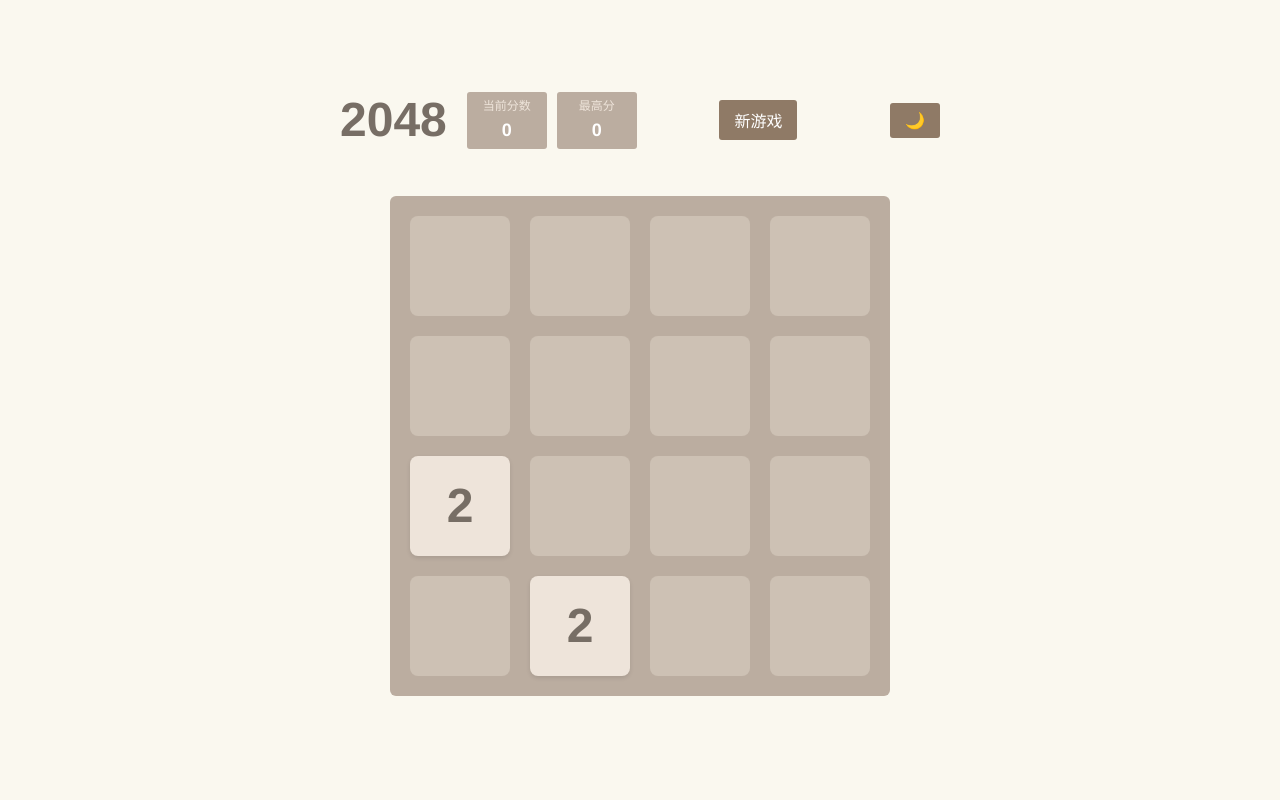
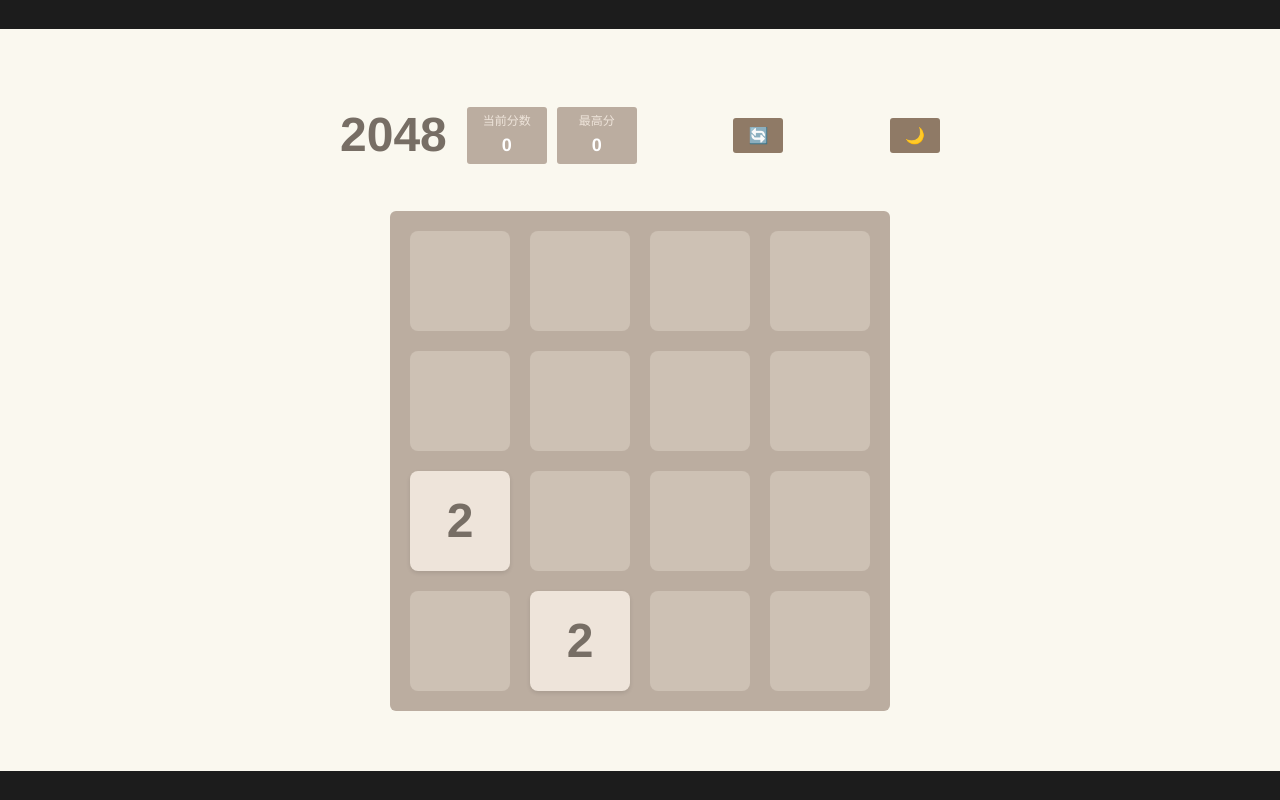
Before and after one commit to Alexzzl/2048_game, a React (Vite) app: page / in a window 1280 px wide. Built offline with nearby package versions, Linux system fonts and the light colour scheme.

Commit message:
feat(主题): 添加主题切换功能并调整样式
- 在App组件中添加主题切换逻辑，支持亮色和暗色主题
- 调整Game2048组件的样式，包括按钮图标和边距

```diff
--- a/src/App.tsx
+++ b/src/App.tsx
@@ -1,13 +1,19 @@
 import Game2048 from './components/Game2048'
+import { useEffect, useState } from 'react'
 
 function App() {
+  const [theme] = useState<'light' | 'dark'>('dark'); // 根据实际主题状态修改
+
+  useEffect(() => {
+    document.body.className = theme + '-theme';
+  }, [theme]);
+
   return (
     <div style={{
       display: 'flex',
       justifyContent: 'center',
       alignItems: 'center',
       minHeight: '100vh',
-      backgroundColor: '#faf8ef'
     }}>
       <Game2048 />
     </div>
--- a/src/components/Game2048.tsx
+++ b/src/components/Game2048.tsx
@@ -77,6 +77,7 @@ const Header = styled.div`
   width: 100%;
   max-width: 600px;
   margin-bottom: 20px;
+  margin-top: 30px;
   box-sizing: border-box;
 
   @media (max-width: 520px) {
@@ -137,7 +138,8 @@ const Board = styled.div<{ theme: Theme }>`
     max-width: 100%;
     padding: 8px;
     gap: 6px;
-    margin: 10px 0;
+    margin-top: 100px;
+    margin-bottom: 1000px;
     border-radius: 4px;
   }
 `;
@@ -536,11 +538,12 @@ const Game2048: React.FC = () => {
             </ScoreBox>
           </ScoreContainer>
         </TitleAndScores>
-        <Button onClick={resetGame}>新游戏</Button>
+        <Button onClick={resetGame}>🔄</Button>
         <ThemeButton onClick={toggleTheme}>
           {theme === 'light' ? '🌙' : '☀️'}
         </ThemeButton>
       </Header>
+
       <Board
         theme={theme}
         className="board"
```
